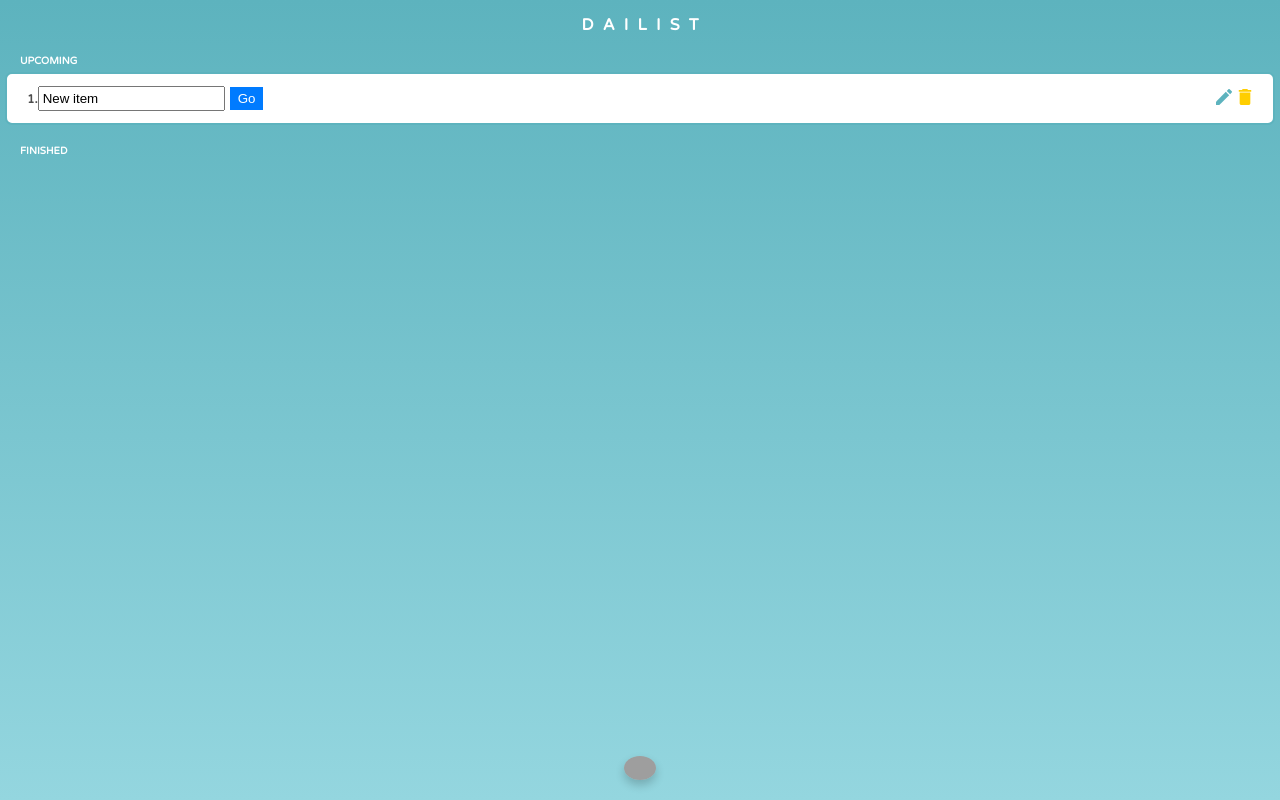
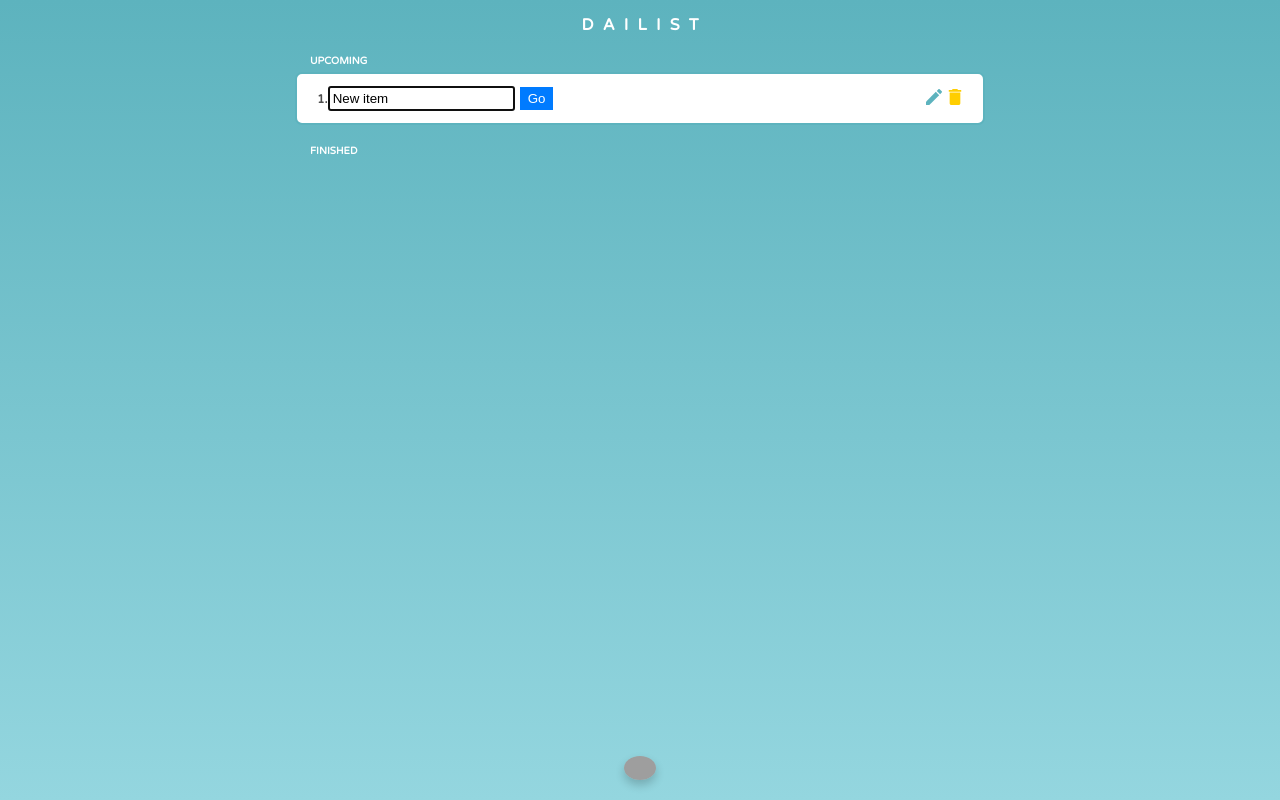
Before and after one commit to nhuquynh1499/todos-app, a React (Create React App) app: page / in a window 1280 px wide. Both pictures are taken after a click on the element 640 px from the left and 778 px from the top of the page. Built offline with nearby package versions, Linux system fonts and the light colour scheme; grey boxes are pictures that could not be loaded.

Commit message:
Fix size screen

```diff
--- a/package.json
+++ b/package.json
@@ -6,6 +6,7 @@
     "@testing-library/jest-dom": "^4.2.4",
     "@testing-library/react": "^9.5.0",
     "@testing-library/user-event": "^7.2.1",
+    "antd": "^4.3.5",
     "classnames": "^2.2.6",
     "react": "^16.13.1",
     "react-dom": "^16.13.1",
--- a/public/style.css
+++ b/public/style.css
@@ -12,3 +12,12 @@ body {
   width: 100%;
   height: 100%;
 }
+
+@media screen and (min-width: 768px) {
+  #root {
+    position: absolute;
+    transform: translateX(-50%);
+    left:50%;
+    max-width: 700px;
+  }
+}
--- a/src/components/ToDoItem.js
+++ b/src/components/ToDoItem.js
@@ -15,7 +15,7 @@ class ToDoItem extends Component {
       onShowEditInput,
       onEditClick,
       onChange,
-      onDeleteItem
+      onDeleteItem,
     } = this.props;
     return (
       <div
@@ -30,7 +30,7 @@ class ToDoItem extends Component {
           </span>
           <div
             className={classNames("editContent", {
-              "showEditContent": showEdit === item.id
+              showEditContent: showEdit === item.id,
             })}
           >
             <input
@@ -39,6 +39,7 @@ class ToDoItem extends Component {
               defaultValue={item.content}
               onChange={onChange}
               id={item.id}
+              autoFocus
             />
             <button className="btn-edit" onClick={onEditClick}>
               Go
@@ -46,8 +47,8 @@ class ToDoItem extends Component {
           </div>
         </div>
         <div onClick={onShowEditInput}>
-          { !item.isComplete && <img src={IconEdit} alt="" /> }
-          { item.isComplete && <img src={IconEditDone} alt="" /> }
+          {!item.isComplete && <img src={IconEdit} alt="" />}
+          {item.isComplete && <img src={IconEditDone} alt="" />}
         </div>
         <div onClick={onDeleteItem}>
           <img src={IconDelete} />
```
Also changed, not shown: 1 other file (tests, documents, lock files or other folders).
